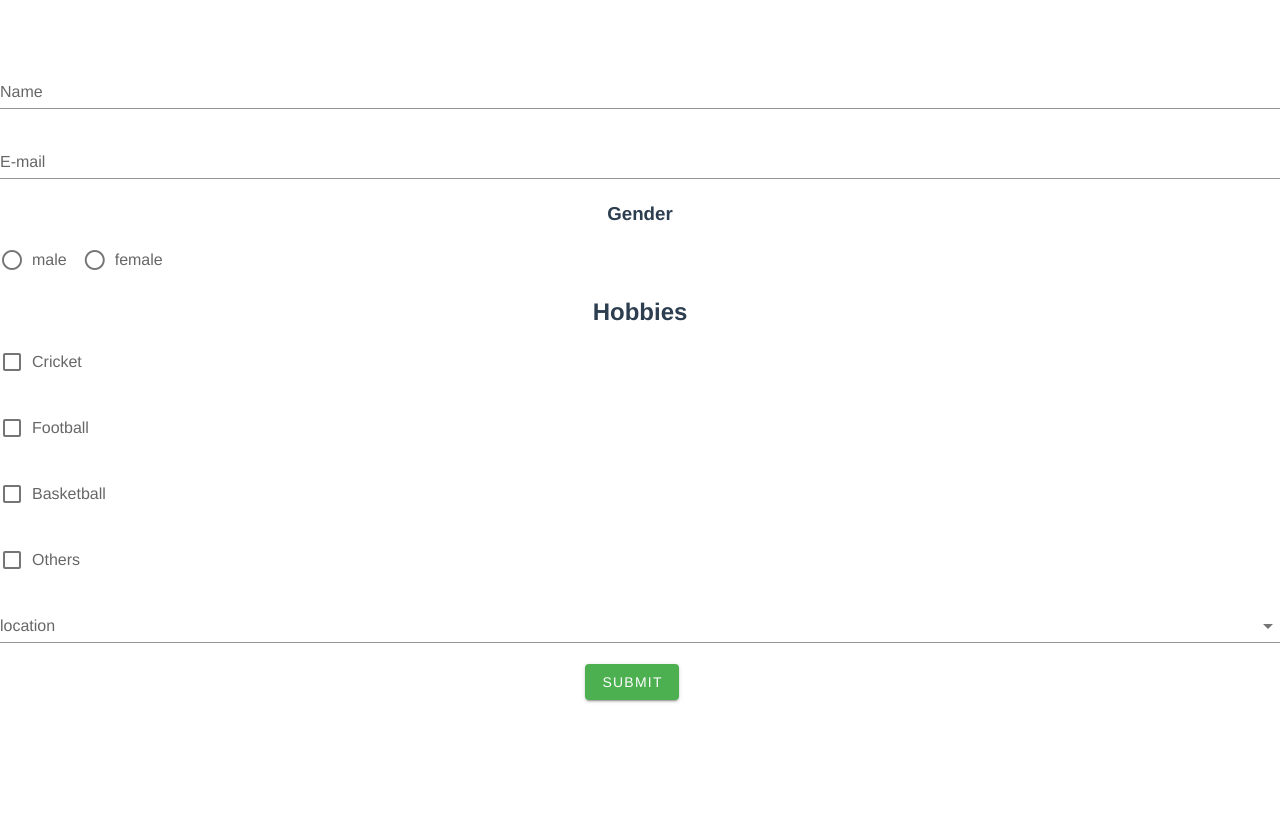
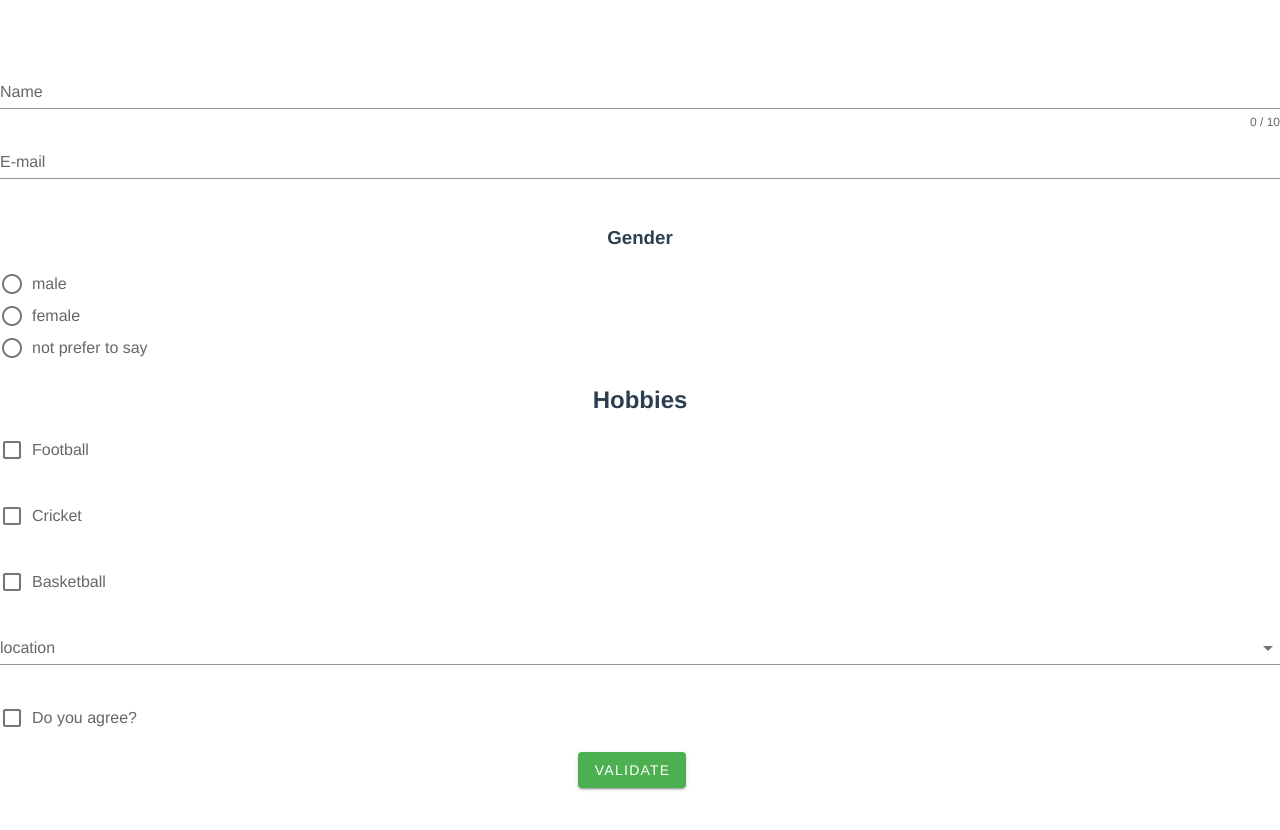
Before and after one commit to rakesh-npg/Tasks, a Vue app: page / in a window 1280 px wide. Shown: the top 830 px of the page. Built offline with nearby package versions, Linux system fonts and the light colour scheme.

Commit message:
add dynamic checkbox

```diff
--- a/src/components/SkillsName.vue
+++ b/src/components/SkillsName.vue
@@ -5,14 +5,13 @@
     v-model="valid"
     lazy-validation
   >
-
     <v-text-field
       v-model="name"
+      :counter="10"
       :rules="nameRules"
       label="Name"
       required
     ></v-text-field>
-
 
     <v-text-field
       v-model="email"
@@ -20,96 +19,105 @@
       label="E-mail"
       required
     ></v-text-field>
-
-
-
-     <h3>Gender</h3>
+    <br>
+    <h3 >Gender</h3>
     <v-radio-group
-     v-model="radio"
-     row
-     >
+      v-model="gender"
+      :rules="genderRules">
             <v-radio
               label="male"
-               value="primary"
+              color="primary"
+              value="male"
             ></v-radio>
             <v-radio
               label="female"
-               value="secondary"
+              color="secondary"
+              value="femlae"
+            ></v-radio>
+            <v-radio
+              label="not prefer to say"
+              color="success"
+              value="not prefer to say"
             ></v-radio>
           </v-radio-group>
+          <h2>Hobbies</h2>
 
-
-   <h2>Hobbies</h2>
       <v-checkbox
-   v-model="selected"
-   label="Cricket"
-   value="Cricket"
-   ></v-checkbox>
-   <v-checkbox
-     v-model="selected"
-     label="Football"
-     value="Football"
-   ></v-checkbox>
-   <v-checkbox
-     v-model="selected"
-     label="Basketball"
-     value="Basketball"
-   ></v-checkbox>
-   <v-checkbox
-     v-model="selected"
-     label="Others"
-     value="Others"
+      v-model="subject"
+        v-for="(choice) in choices"
+        :key="choice.id"
+        :label="choice.name"
+        :value="choice.name"
+        required
       ></v-checkbox>
   <v-select
       v-model="select"
-       :items="location"
-       :rules="[v => !!v || 'Location is required']"
+      :items="items"
+      :rules="[v => !!v || 'Item is required']"
       label="location"
       required
     ></v-select>
+    <v-checkbox
+      v-model="checkbox"
+      :rules="[v => !!v || 'You must agree to continue!']"
+      label="Do you agree?"
+      required
+    ></v-checkbox>
     <v-btn
+      v-model = 'button1'
       :disabled="!valid"
       color="success"
       class="mr-4"
       @click="validate"
     >
-       Submit
+      Validate
     </v-btn>
-   </v-form>    </v-app>
+  </v-form>
+  </v-app>
 </template>
 <script>
   export default {
     data: () => ({
       valid: true,
       name: '',
+      button1: '',
       nameRules: [
-         name=>!!name||'Name is required',
+        v => !!v || 'Name is required',
+        v => (v && v.length <= 10) || 'Name must be less than 10 characters',
       ],
       email: '',
       emailRules: [
-         email => !!email || 'E-mail is required',
+        v => !!v || 'E-mail is required',
         v => /.+@.+\..+/.test(v) || 'E-mail must be valid',
       ],
-       select: null,
-       location: [
+      gender:'',
+      genderRules: [
+        v => !!v || 'Name is required'],
+      choices: [
+       {id :1,name:'Football'},{id:2,name:'Cricket'},{id:3,name:'Basketball'}],
+      items: [
         'Tamil Nadu',
-         'Kerala',
         'Maharastra',
-         'Gujrart'
+        'Karnataka',
       ],
-       radioGroup: 1,
+      checkbox: false,
+      radioGroup:1,
+      select:null,
+      subject:[]
     }),
     methods: {
       validate () {
+        console.log(this.subject)
+        this.$refs.form.validate()
         const arr = {
-          name: this.name,
-          email: this.email,
-          gender: this.gender,
-          select: this.select,
-          checkbox: this.selected,
+          name : this.name,
+          email : this.email,
+          gender :this.gender,
+          choice :this.subject,
+          items:this.select,
         }
         console.log(JSON.stringify(arr))
-
+       // console.log(button1)
       },
     },
   }
```
Lines whose indentation alone changed are shown as unchanged.
